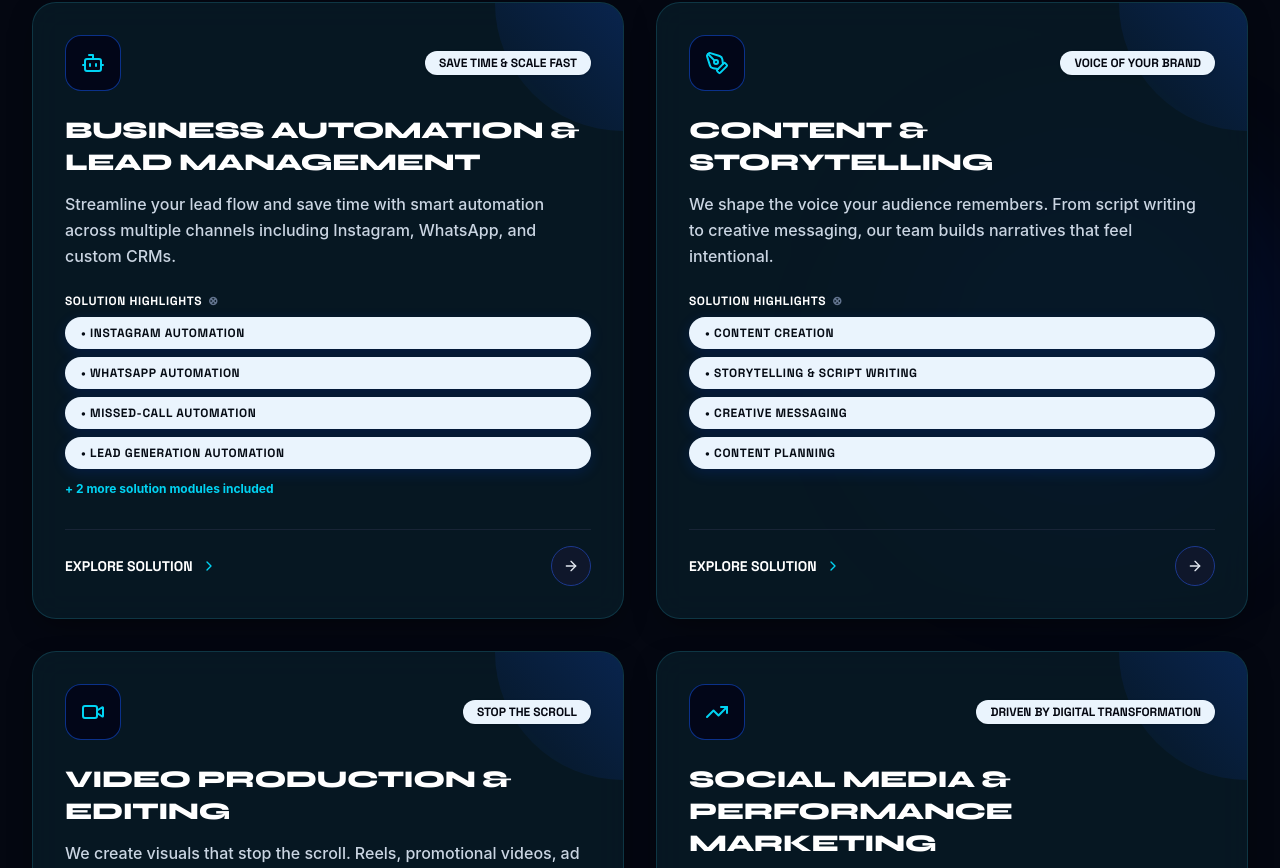
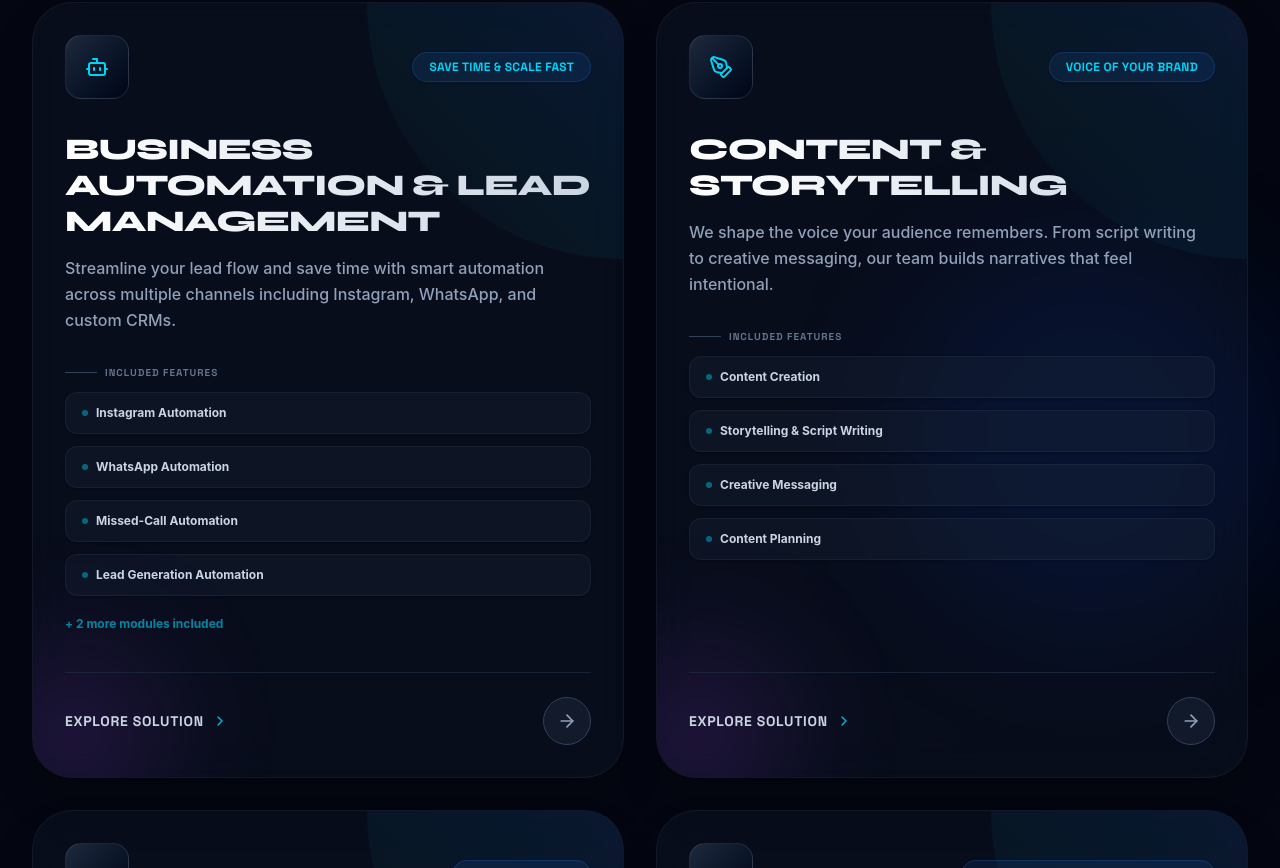
Before and after one commit to praneethreddy-18/snacksMediaMarketing, a React (Vite) app: page / in a window 1280 px wide. Shown: the part 1452-2320 px from the top of the page. Built offline with nearby package versions, Linux system fonts and the light colour scheme.

Commit message:
Enhance Services UI with premium glassmorphism and modern animations

```diff
--- a/src/components/Services.tsx
+++ b/src/components/Services.tsx
@@ -19,76 +19,81 @@ const ServiceCard = ({ service, onOpenDetail, getCategoryIcon }: any) => {
     <MotionCard>
       <div
         onMouseMove={handleMouseMove}
-        className="card-deck-dark rounded-3xl p-6 sm:p-8 border border-blue-900/40 shadow-xl hover:shadow-2xl hover:shadow-blue-500/10 transition-all duration-300 flex flex-col justify-between group relative overflow-hidden h-full"
+        className="bg-slate-900/40 backdrop-blur-xl rounded-[2.5rem] p-8 border border-white/5 hover:border-blue-500/40 shadow-2xl hover:shadow-[0_0_50px_rgba(0,71,255,0.15)] transition-all duration-500 flex flex-col justify-between group relative overflow-hidden h-full hover:-translate-y-2"
       >
         <motion.div
-          className="pointer-events-none absolute -inset-px rounded-3xl opacity-0 transition duration-300 group-hover:opacity-100"
+          className="pointer-events-none absolute -inset-px rounded-[2.5rem] opacity-0 transition duration-500 group-hover:opacity-100"
           style={{
             background: useMotionTemplate`
               radial-gradient(
-                450px circle at ${mouseX}px ${mouseY}px,
+                600px circle at ${mouseX}px ${mouseY}px,
                 rgba(0, 71, 255, 0.15),
                 transparent 80%
               )
             `,
           }}
         />
-        {/* Card Subtle Gradient Accent */}
-        <div className="absolute top-0 right-0 w-32 h-32 bg-gradient-to-bl from-blue-600/20 to-transparent rounded-bl-full pointer-events-none" />
+        {/* Dynamic Glows */}
+        <div className="absolute top-0 right-0 w-64 h-64 bg-gradient-to-bl from-blue-500/20 via-cyan-400/10 to-transparent rounded-bl-full pointer-events-none transition-opacity duration-500 group-hover:opacity-100 opacity-50" />
+        <div className="absolute -bottom-10 -left-10 w-40 h-40 bg-purple-500/20 blur-3xl rounded-full pointer-events-none group-hover:bg-blue-500/30 transition-colors duration-700" />
 
         <div className="relative z-10">
           {/* Header Badge & Icon */}
-          <div className="flex items-center justify-between gap-4 mb-6">
-            <div className="w-14 h-14 rounded-2xl bg-slate-950 border border-blue-600/50 flex items-center justify-center group-hover:bg-[#0047FF] group-hover:text-white transition-all duration-300">
+          <div className="flex items-center justify-between gap-4 mb-8">
+            <div className="w-16 h-16 rounded-2xl bg-gradient-to-br from-slate-800 to-slate-950 border border-white/10 flex items-center justify-center group-hover:scale-110 group-hover:bg-gradient-to-br group-hover:from-blue-600 group-hover:to-blue-900 group-hover:border-blue-400 group-hover:shadow-[0_0_25px_rgba(0,71,255,0.5)] transition-all duration-500 relative z-20">
               {getCategoryIcon(service.iconName)}
             </div>
-            <span className="px-3.5 py-1 rounded-full bg-[#EAF4FD] text-[#040711] text-xs font-grotesk font-extrabold uppercase shadow-sm">
+            <span className="px-4 py-1.5 rounded-full bg-blue-500/10 text-cyan-400 border border-blue-500/20 text-xs font-grotesk font-extrabold uppercase tracking-wide shadow-sm group-hover:bg-cyan-400 group-hover:text-slate-900 transition-all duration-500">
               {service.badge}
             </span>
           </div>
 
           {/* Title & Description */}
-          <h3 className="font-display text-xl sm:text-2xl font-black text-white mb-3 group-hover:text-cyan-400 transition-colors uppercase">
+          <h3 className="font-display text-2xl sm:text-3xl font-black text-transparent bg-clip-text bg-gradient-to-r from-white to-slate-300 mb-4 group-hover:from-cyan-300 group-hover:to-blue-500 transition-all duration-500 uppercase tracking-tight">
             {service.title}
           </h3>
-          <p className="text-slate-300 text-sm sm:text-base leading-relaxed mb-6 font-medium">
+          <p className="text-slate-400 text-sm sm:text-base leading-relaxed mb-8 font-medium group-hover:text-slate-300 transition-colors duration-300">
             {service.description}
           </p>
 
           {/* Sub-Features Bullet List */}
-          <div className="space-y-2 mb-8">
-            <div className="text-xs font-extrabold uppercase text-white tracking-wider mb-2 font-grotesk flex items-center gap-1.5">
-              <span>Solution Highlights</span>
-              <span className="text-slate-500">⊗</span>
+          <div className="space-y-3 mb-10">
+            <div className="text-[10px] font-extrabold uppercase text-slate-500 tracking-widest mb-3 font-grotesk flex items-center gap-2">
+              <span className="w-8 h-[1px] bg-slate-700"></span>
+              <span>Included Features</span>
             </div>
             {service.subFeatures.slice(0, 4).map((feat: any, idx: number) => (
-              <div key={idx} className="pill-badge-deck py-2 px-4 text-xs font-bold shadow-xs hover:bg-white transition-colors">
-                • {feat.title}
+              <div key={idx} className="bg-slate-800/30 border border-white/5 py-3 px-4 rounded-xl text-xs font-bold shadow-sm group-hover:border-blue-500/30 group-hover:bg-blue-500/10 transition-all duration-500 text-slate-300 group-hover:text-white flex items-center gap-2 group/feat">
+                <div className="w-1.5 h-1.5 rounded-full bg-cyan-500/50 group-hover/feat:bg-cyan-400 transition-colors" />
+                {feat.title}
               </div>
             ))}
             {service.subFeatures.length > 4 && (
-              <div className="text-xs font-bold text-cyan-400 pt-1">
-                + {service.subFeatures.length - 4} more solution modules included
+              <div className="text-xs font-bold text-cyan-500/70 pt-2 group-hover:text-cyan-400 transition-colors">
+                + {service.subFeatures.length - 4} more modules included
               </div>
             )}
           </div>
         </div>
 
         {/* Action Button */}
-        <div className="pt-4 border-t border-slate-800/80 flex items-center justify-between relative z-10">
+        <div className="pt-6 border-t border-slate-800/80 flex items-center justify-between relative z-10">
           <button
             onClick={() => onOpenDetail(service)}
-            className="inline-flex items-center gap-2 text-sm font-extrabold text-white hover:text-cyan-400 group/btn cursor-pointer font-grotesk uppercase"
+            className="inline-flex items-center gap-2 text-sm font-extrabold text-slate-300 group-hover:text-white cursor-pointer font-grotesk uppercase tracking-wider transition-colors"
           >
-            <span>Explore Solution</span>
-            <ChevronRight className="w-4 h-4 group-hover/btn:translate-x-1 transition-transform text-cyan-400" />
+            <span className="relative">
+              Explore Solution
+              <span className="absolute -bottom-1 left-0 w-0 h-0.5 bg-cyan-400 group-hover:w-full transition-all duration-500" />
+            </span>
+            <ChevronRight className="w-4 h-4 text-cyan-500 group-hover:translate-x-2 transition-transform duration-300" />
           </button>
 
           <button
             onClick={() => onOpenDetail(service)}
-            className="w-10 h-10 rounded-full bg-slate-900 border border-blue-900 hover:bg-[#0047FF] hover:text-white text-slate-200 flex items-center justify-center transition-colors cursor-pointer"
+            className="w-12 h-12 rounded-full bg-slate-800/50 border border-slate-700 group-hover:bg-[#0047FF] group-hover:border-[#0047FF] group-hover:text-white group-hover:shadow-[0_0_20px_rgba(0,71,255,0.4)] text-slate-400 flex items-center justify-center transition-all duration-500 cursor-pointer"
           >
-            <ArrowRight className="w-4 h-4" />
+            <ArrowRight className="w-5 h-5 group-hover:rotate-[-45deg] transition-transform duration-500" />
           </button>
         </div>
 
```
